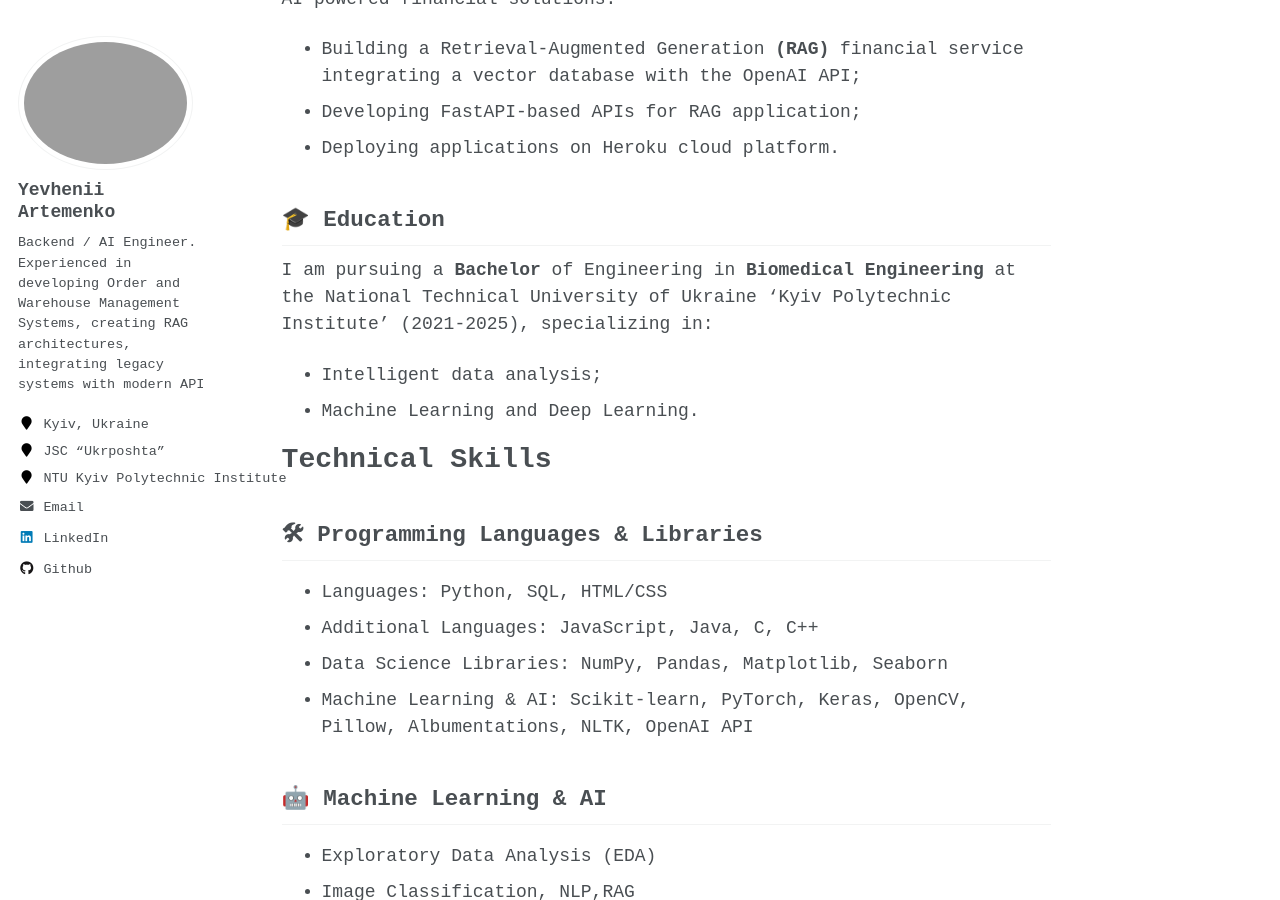
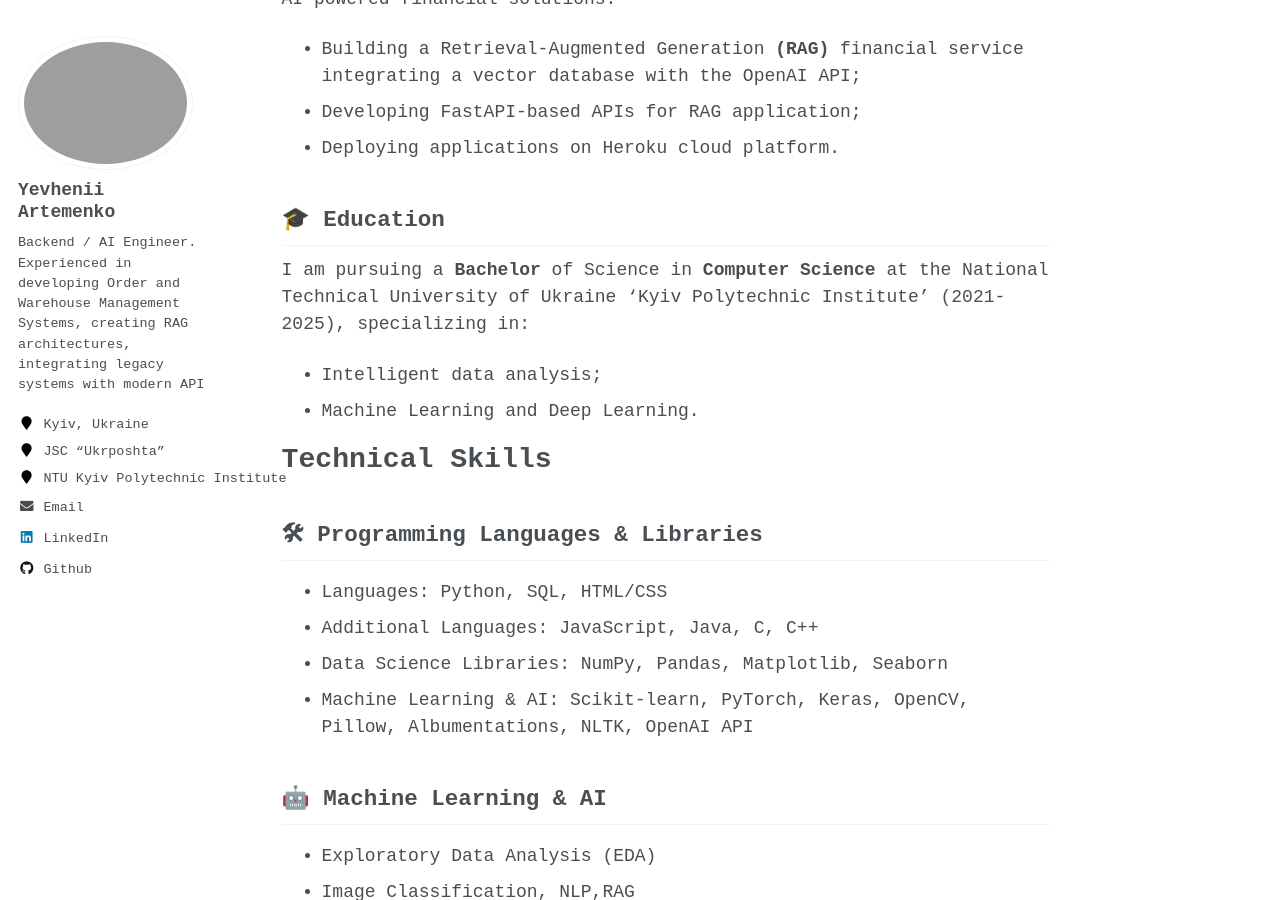
Before and after one commit to ar-yevhenii/ar-yevhenii.github.io, a Jekyll site: the page built from _pages/about.md, in a window 1280 px wide and 900 px high, scrolled down 907 px. Built offline with Jekyll 4.4.1, drawn with Linux system fonts in a browser that asks for light colours.

Commit message:
fix image

```diff
--- a/_config.yml
+++ b/_config.yml
@@ -81,7 +81,7 @@ analytics:
 # Site Author
 author:
   # Biographic information
-  avatar           : "https://ar-yevhenii.github.io/images/Profile_pic2.png"
+  avatar           : "https://ar-yevhenii.github.io/images/me.jpg"
   name             : "Yevhenii Artemenko"
   bio              : "Backend / AI Engineer. Experienced in developing Order and Warehouse Management Systems, creating RAG architectures, integrating legacy systems with modern API"
   location         : "Kyiv, Ukraine"
--- a/_pages/about.md
+++ b/_pages/about.md
@@ -42,7 +42,7 @@ I have been working as an **AI Engineer** at CGS-team, where I developed AI-powe
 
 ## 🎓 Education
 
-I am pursuing a **Bachelor** of Engineering in **Biomedical Engineering** at the National Technical University of Ukraine 'Kyiv Polytechnic Institute' (2021-2025), specializing in:
+I am pursuing a **Bachelor** of Science in **Computer Science** at the National Technical University of Ukraine 'Kyiv Polytechnic Institute' (2021-2025), specializing in:
 
 - Intelligent data analysis;
 - Machine Learning and Deep Learning.
```
Also changed, not shown: _pages/markdown.md (+1 -1 lines).
